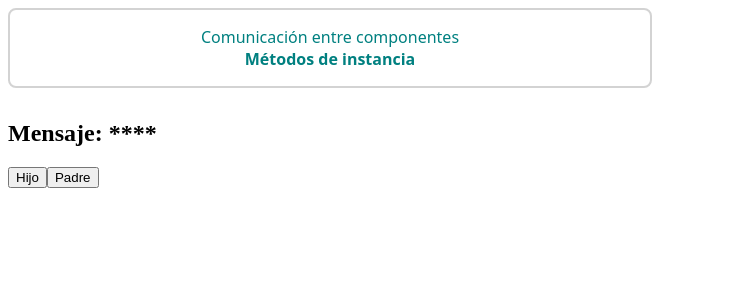
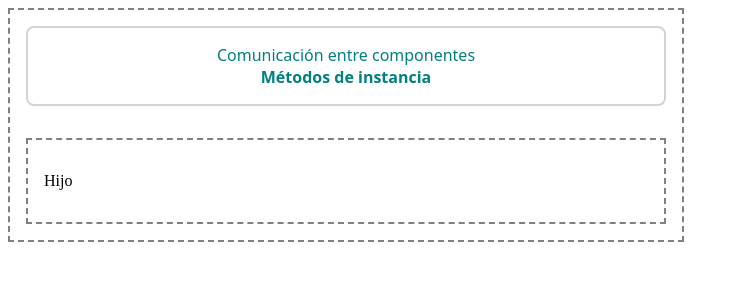
Before and after one commit to GioRosales/react-course, a React (Create React App) app: page / in a window 1280 px wide. Shown: the top 300 px of the page, without its empty margins (0-739 px from the left). Built offline with nearby package versions, Linux system fonts and the light colour scheme.

Commit message:
Child to parent communication using event bubbling

```diff
--- a/src/App.js
+++ b/src/App.js
@@ -1,11 +1,16 @@
 import React, {Fragment, Component} from 'react';
+
+const mainBox = {
+  border: "2px dashed gray",
+  padding: '1rem',
+  maxWidth: '50vw',
+};
 
 const Header = () => {
   const boxStyle = {
     border: '2px solid lightgray',
     borderRadius: '0.5rem',
     color: "teal",
-    maxWidth: '50vw',
     textAlign: 'center',
     fontFamily: 'sans',
     marginBottom: '2rem'
@@ -24,42 +29,35 @@ const Header = () => {
 }
 
 class Hijo extends Component {
-  state = {
-    message: '****'
+  handleClick = (e) => {
+    e.stopPropagation();
+    console.log("click en <Hijo />");
   }
-
-  dispatchAlert = (e, message = "Alerta desde el hijo") => {
-    alert(message)
-    this.setState({
-      message
-    })
-  }
-
-  render() {
+  render(){
     return(
-      <>
-        <h2>Mensaje: {this.state.message}</h2>
-        <button onClick={this.dispatchAlert}>Hijo</button>
-      </>
+      <div
+        style={mainBox}
+        onClick={this.handleClick}
+      >
+        <p>Hijo</p>
+      </div>
     )
   }
 }
 
 class App extends Component {
-hijo = React.createRef()
-
-handleClick = () => {
-  console.log(this.hijo);
-  this.hijo.current.dispatchAlert(null, "Mensaje desde el padre")
-}
-
-render(){
+  handleClick = () => {
+    console.log('Click en <Padre />');
+  }
+  render(){
   return(
-    <>
+    <div
+      style={mainBox}
+      onClick={this.handleClick}
+    >
       <Header />
-      <Hijo ref={this.hijo}/>
-      <button onClick={this.handleClick}>Padre</button>
-    </>
+      <Hijo />
+    </div>
   )
 }
 };
```
